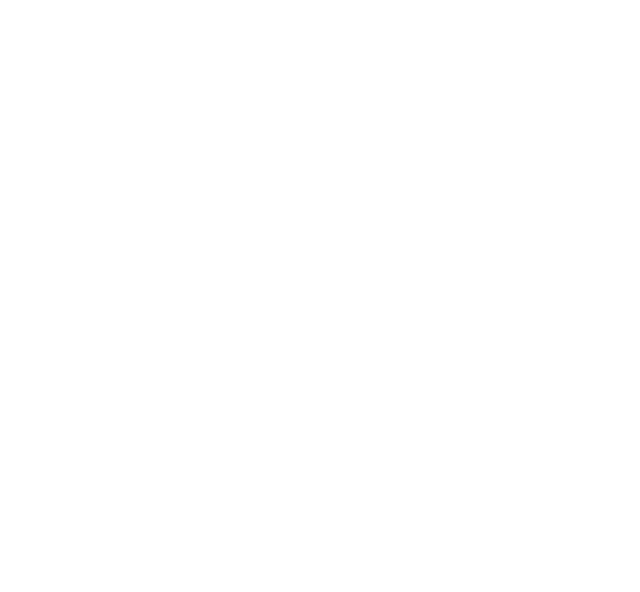
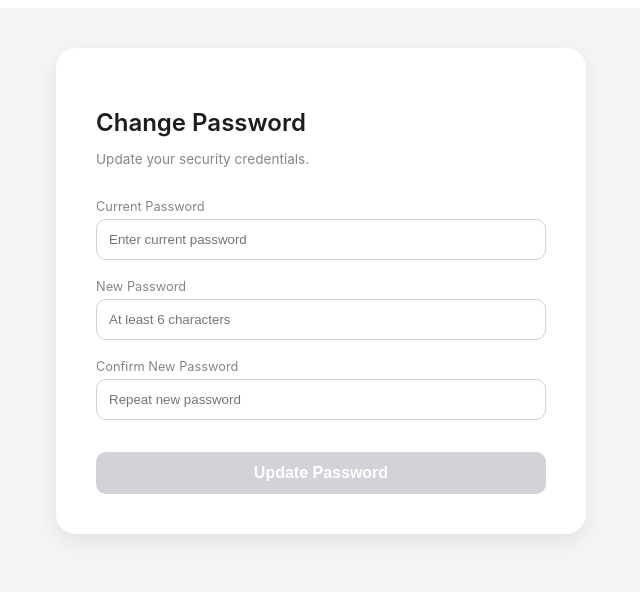
Before and after one commit to nisatogluk/pds_project, an Angular app: page /change-password in a window 1280 px wide. Before the commit this address led to /. Shown: the top 592 px of the page, without its empty margins (319-959 px from the left). Built offline with nearby package versions, Linux system fonts and the light colour scheme.

Commit message:
feat: implement change password component

```diff
--- a/src/app/app.routes.ts
+++ b/src/app/app.routes.ts
@@ -10,7 +10,9 @@
 import { ForgotPasswordPage } from './pages/forgot-password/forgot-password';
 import { ResetPasswordPage } from './pages/reset-password/reset-password';
 import { AdminDashboardComponent } from './pages/admin-dashboard/admin-dashboard';
+import { ChangePasswordComponent } from './pages/change-password/change-password';
 import { adminGuard } from './guards/admin.guard';
+
 
 
 export const routes: Routes = [
@@ -26,5 +28,6 @@
   { path: 'forgot-password', component: ForgotPasswordPage },
   { path: 'reset-password', component: ResetPasswordPage },
   { path: 'admin-dashboard', component: AdminDashboardComponent},
-  { path: 'profile', component: ProfileComponent }
+  { path: 'profile', component: ProfileComponent },
+  { path: 'change-password', component: ChangePasswordComponent }
 ];
--- /dev/null
+++ b/src/app/pages/change-password/change-password.css
@@ -0,0 +1,104 @@
+.password-page {
+  display: flex;
+  justify-content: center;
+  align-items: flex-start;
+  min-height: 100vh;
+  padding: 40px 20px;
+  background-color: #f5f5f7;
+  font-family: -apple-system, BlinkMacSystemFont, "Segoe UI", Roboto, sans-serif;
+}
+
+.password-card {
+  width: 100%;
+  max-width: 450px;
+  background: white;
+  padding: 2.5rem;
+  border-radius: 20px;
+  box-shadow: 0 8px 24px rgba(0,0,0,0.08);
+}
+
+h2 {
+  margin-bottom: 0.5rem;
+  font-weight: 600;
+  color: #1d1d1f;
+}
+
+.subtitle {
+  font-size: 0.85rem;
+  color: #86868b;
+  margin-bottom: 2rem;
+}
+
+.input-group {
+  margin-bottom: 1.2rem;
+}
+
+label {
+  display: block;
+  font-size: 0.8rem;
+  color: #86868b;
+  margin-bottom: 5px;
+}
+
+input {
+  width: 100%;
+  padding: 12px;
+  border-radius: 10px;
+  border: 1px solid #d2d2d7;
+  box-sizing: border-box;
+  transition: border-color 0.2s;
+}
+
+input:focus {
+  outline: none;
+  border-color: #0071e3;
+}
+
+.success-box {
+  background: #d4edda;
+  color: #155724;
+  padding: 1rem;
+  border-radius: 8px;
+  margin-bottom: 1.5rem;
+  text-align: center;
+  font-weight: 500;
+}
+
+.error-box {
+  background: #f8d7da;
+  color: #721c24;
+  padding: 1rem;
+  border-radius: 8px;
+  margin-bottom: 1.5rem;
+  text-align: center;
+  font-weight: 500;
+}
+
+.actions {
+  margin-top: 2rem;
+}
+
+button {
+  width: 100%;
+  padding: 12px;
+  border-radius: 10px;
+  border: none;
+  cursor: pointer;
+  font-weight: 600;
+  font-size: 1rem;
+  transition: all 0.2s;
+}
+
+.save-btn {
+  background: #0071e3;
+  color: white;
+}
+
+.save-btn:disabled {
+  background: #d2d2d7;
+  cursor: not-allowed;
+}
+
+.save-btn:not(:disabled):hover {
+  opacity: 0.8;
+}
--- /dev/null
+++ b/src/app/pages/change-password/change-password.html
@@ -0,0 +1,34 @@
+<div class="password-page">
+  <div class="password-card">
+    <h2>Change Password</h2>
+    <p class="subtitle">Update your security credentials.</p>
+
+    <div *ngIf="showSuccess" class="success-box">Password updated successfully!</div>
+    <div *ngIf="errorMessage" class="error-box">{{ errorMessage }}</div>
+
+    <form [formGroup]="passwordForm" (ngSubmit)="changePassword()">
+
+      <div class="input-group">
+        <label>Current Password</label>
+        <input formControlName="currentPassword" type="password" placeholder="Enter current password">
+      </div>
+
+      <div class="input-group">
+        <label>New Password</label>
+        <input formControlName="newPassword" type="password" placeholder="At least 6 characters">
+      </div>
+
+      <div class="input-group">
+        <label>Confirm New Password</label>
+        <input formControlName="confirmPassword" type="password" placeholder="Repeat new password">
+      </div>
+
+      <div class="actions">
+        <button type="submit" class="save-btn" [disabled]="!passwordForm.valid">
+          Update Password
+        </button>
+      </div>
+
+    </form>
+  </div>
+</div>
--- /dev/null
+++ b/src/app/pages/change-password/change-password.ts
@@ -0,0 +1,47 @@
+import { Component } from '@angular/core';
+import { FormBuilder, FormGroup, Validators, ReactiveFormsModule } from '@angular/forms';
+import { CommonModule } from '@angular/common';
+import { HttpClientModule } from '@angular/common/http';
+import { UserService } from '../profile/user.service';
+
+@Component({
+  selector: 'app-change-password',
+  standalone: true,
+  imports: [ReactiveFormsModule, CommonModule, HttpClientModule],
+  templateUrl: './change-password.html',
+  styleUrls: ['./change-password.css']
+})
+export class ChangePasswordComponent {
+  passwordForm: FormGroup;
+  showSuccess = false;
+  errorMessage = '';
+
+  constructor(private fb: FormBuilder, private userService: UserService) {
+    this.passwordForm = this.fb.group({
+      currentPassword: ['', Validators.required],
+      newPassword: ['', [Validators.required, Validators.minLength(6)]],
+      confirmPassword: ['', Validators.required]
+    });
+  }
+
+  changePassword() {
+    if (this.passwordForm.valid) {
+      const { newPassword, confirmPassword } = this.passwordForm.value;
+
+      if (newPassword !== confirmPassword) {
+        this.errorMessage = 'The new passwords do not match.';
+        this.showSuccess = false;
+        return;
+      }
+
+      this.errorMessage = '';
+
+      setTimeout(() => {
+        this.showSuccess = true;
+        this.passwordForm.reset();
+
+        setTimeout(() => this.showSuccess = false, 3000);
+      }, 500);
+    }
+  }
+}
--- a/src/app/pages/profile/profile.css
+++ b/src/app/pages/profile/profile.css
@@ -16,8 +16,8 @@
   display: flex;
   align-items: center;
   justify-content: center;
-  cursor: default; /* Cursor normal quando bloqueado */
-  box-shadow: 0 4px 12px rgba(0,0,0,0.08); /* Sombra suave */
+  cursor: default;
+  box-shadow: 0 4px 12px rgba(0,0,0,0.08);
 }
 .pic-wrapper.editable {
   cursor: pointer;
@@ -45,7 +45,7 @@
   font-weight: 600;
   text-align: center;
   padding: 6px 0;
-  opacity: 0; /* Invisível por padrão */
+  opacity: 0;
   transition: opacity 0.2s ease-in-out;
 }
 
@@ -59,6 +59,20 @@
 .disabled { background: #f5f5f7; cursor: not-allowed; }
 .success-box { background: #d4edda; color: #155724; padding: 1rem; border-radius: 8px; margin-bottom: 1rem; text-align: center; }
 .actions { display: flex; gap: 10px; margin-top: 20px; }
-button { flex: 1; padding: 12px; border-radius: 10px; border: none; cursor: pointer; font-weight: 600; }
+.actions {
+  display: flex;
+  gap: 15px;
+  margin-top: 24px;
+}
+
+.password-btn {
+  background-color: transparent;
+  color: #0071e3;
+  border: 1px solid #0071e3;
+}
+
+.password-btn:hover {
+  background-color: #f0f4f8;
+}
 .save-btn { background: #0071e3; color: white; }
 .edit-btn { background: #f5f5f7; border: 1px solid #d2d2d7; }
--- a/src/app/pages/profile/profile.html
+++ b/src/app/pages/profile/profile.html
@@ -36,11 +36,18 @@
       </div>
 
       <div class="actions">
-        <button type="button" class="edit-btn" (click)="toggleEdit()">
-          {{ isEditing ? 'Cancel' : 'Edit' }}
-        </button>
-        <button type="submit" *ngIf="isEditing" class="save-btn">Save Changes</button>
-      </div>
+  <button type="button" class="edit-btn" (click)="toggleEdit()">
+    {{ isEditing ? 'Cancel' : 'Edit' }}
+  </button>
+
+  <button type="button" class="password-btn" routerLink="/change-password" *ngIf="!isEditing">
+    Change Password
+  </button>
+
+  <button type="submit" class="save-btn" *ngIf="isEditing">
+    Save Changes
+  </button>
+</div>
     </form>
   </div>
 </div>
--- a/src/app/pages/profile/profile.ts
+++ b/src/app/pages/profile/profile.ts
@@ -1,12 +1,13 @@
 import { Component, OnInit } from '@angular/core';
 import { FormBuilder, FormGroup, Validators, ReactiveFormsModule } from '@angular/forms';
 import { CommonModule } from '@angular/common';
+import { RouterModule } from '@angular/router';
 import { UserService } from './user.service';
 
 @Component({
   selector: 'app-profile',
   standalone: true,
-  imports: [ReactiveFormsModule, CommonModule],
+  imports: [ReactiveFormsModule, CommonModule, RouterModule],
   templateUrl: './profile.html',
   styleUrls: ['./profile.css']
 })
@@ -14,8 +15,7 @@
   profileForm: FormGroup;
   isEditing = false;
   showSuccess = false;
-
-  profileImageUrl: string | null = null
+  profileImageUrl: string | null = null;
 
   constructor(private fb: FormBuilder, private userService: UserService) {
     this.profileForm = this.fb.group({
@@ -27,7 +27,6 @@
   }
 
   ngOnInit() {
-
     const userData = this.userService.getUser();
     this.profileForm.patchValue(userData);
   }
@@ -36,9 +35,20 @@
     this.isEditing = !this.isEditing;
     if (this.isEditing) {
       this.profileForm.enable();
-      this.profileForm.get('email')?.disable(); // Mantemos o email bloqueado
+      this.profileForm.get('email')?.disable();
     } else {
       this.profileForm.disable();
+    }
+  }
+
+  onFileSelected(event: any) {
+    const file = event.target.files[0];
+    if (file) {
+      const reader = new FileReader();
+      reader.onload = (e: any) => {
+        this.profileImageUrl = e.target.result;
+      };
+      reader.readAsDataURL(file);
     }
   }
 
@@ -50,16 +60,4 @@
       setTimeout(() => this.showSuccess = false, 3000);
     }
   }
-
-  onFileSelected(event: any) {
-    const file = event.target.files[0];
-    if (file) {
-      const reader = new FileReader();
-      reader.onload = (e: any) => {
-        // Guarda o resultado para mostrar no HTML
-        this.profileImageUrl = e.target.result;
-      };
-      reader.readAsDataURL(file);
-    }
-  }
 }
--- a/src/app/pages/profile/user.service.ts
+++ b/src/app/pages/profile/user.service.ts
@@ -1,12 +1,15 @@
 import { Injectable } from '@angular/core';
+import { HttpClient } from '@angular/common/http';
+import { Observable } from 'rxjs';
 
 @Injectable({ providedIn: 'root' })
 export class UserService {
+    private apiUrl = 'http://localhost:3000/api'
   private user = {
-    name: 'John Doe',
-    phone: '912345678',
-    address: 'Rua de Braga, 123',
-    email: 'john.doe@example.com'
+    name: 'Leonor Silva',
+    phone: '934988148',
+    address: 'Rua Padre Manuel Guimarães 140',
+    email: 'leo123@gmail.com'
   };
 
   getUser() { return { ...this.user }; }
@@ -14,4 +17,10 @@
   updateUser(data: any) {
     this.user = { ...this.user, ...data };
   }
+
+  constructor(private http: HttpClient) {}
+
+  changePassword(passwordData: any): Observable<any> {
+    return this.http.post(`${this.apiUrl}/users/change-password`, passwordData);
+  }
 }
```
Also changed, not shown: 1 other file (tests, documents, lock files or other folders).
